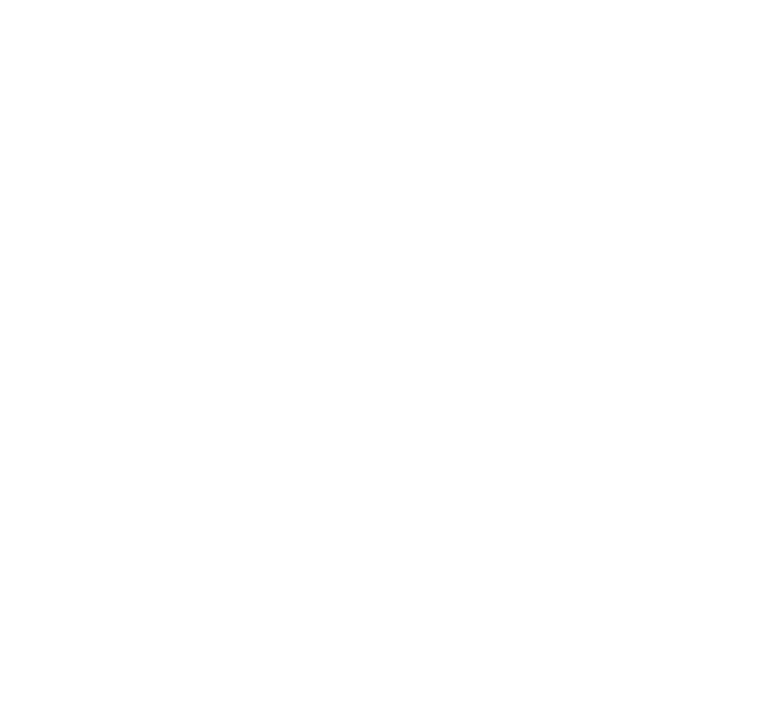
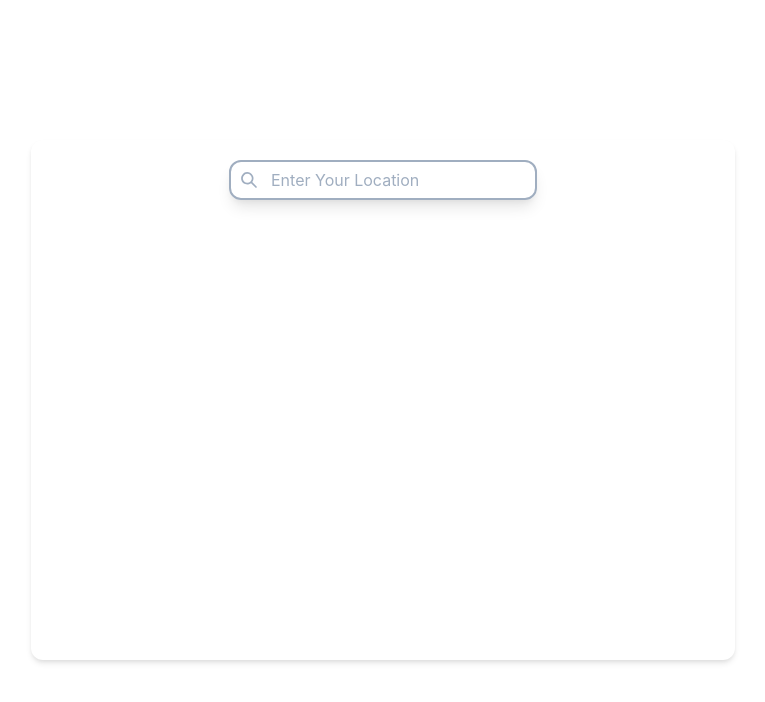
Before and after one commit to jgb27/weatherapp, a Next.js app: page / in a window 1280 px wide. Shown: the top 702 px of the page, without its empty margins (257-1022 px from the left). Built offline with nearby package versions, Linux system fonts and the light colour scheme.

Commit message:
Search component
The lookup component is a simple input field that allows the user to
search for a location.
The search component is located in the
components folder being called search.js.

```diff
--- a/components/layout/article.js
+++ b/components/layout/article.js
@@ -1,6 +1,11 @@
 import Head from 'next/head'
 import { motion } from 'framer-motion'
 
+const variants = {
+  hidden: { opacity: 0, x: 0, y: 20 },
+  enter: { opacity: 1, x: 0, y: 0 },
+  exit: { opacity: 0, x: -0, y: 20 }
+}
 
 const Layout = ({ children, title }) => {
   return (
--- a/package.json
+++ b/package.json
@@ -9,6 +9,7 @@
     "lint": "next lint"
   },
   "dependencies": {
+    "@chakra-ui/icons": "^2.0.17",
     "@chakra-ui/react": "^2.5.0",
     "@emotion/react": "^11.10.5",
     "@emotion/styled": "^11.10.5",
--- a/pages/index.js
+++ b/pages/index.js
@@ -1,8 +1,52 @@
+import Layout from "@/components/layout/article";
+
+import { SearchIcon, } from '@chakra-ui/icons'
+import {
+  Box,
+  HStack,
+  Center,
+  VStack,
+  Input,
+  InputGroup,
+  InputLeftElement
+} from "@chakra-ui/react";
 
 export default function Home() {
   return (
-    <>
+    <Layout>
+      <Center h="100vh" >
+        <VStack
+          w="55vw"
+          h="65vh"
+          bgColor="white"
+          borderRadius="xl"
+          boxShadow="md"
+          p="5"
+        >
+          <Center>
+            <InputGroup >
+              <InputLeftElement pointerEvents='none'>
+                <SearchIcon color='gray.400' />
+              </InputLeftElement>
+              <Input
+                type='text'
+                placeholder='Enter Your Location'
+                w='100%'
+                color='black'
+                borderColor='gray.400'
+                borderRadius='xl'
+                borderWidth='2px'
+                _focus={{ outline: 'none' }}
+                _hover={{ borderColor: 'purple.500' }}
+                _placeholder={{ color: 'gray.400' }}
+                boxShadow='lg'
 
-    </>
+              />
+            </InputGroup>
+          </Center>
+
+        </VStack>
+      </Center>
+    </Layout>
   )
 }
```
Also changed, not shown: 1 other file (tests, documents, lock files or other folders).
